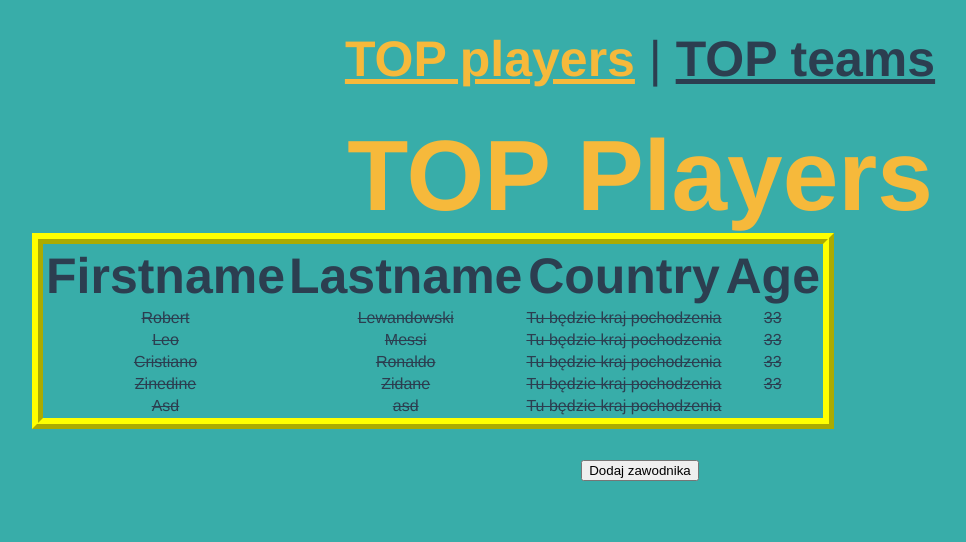
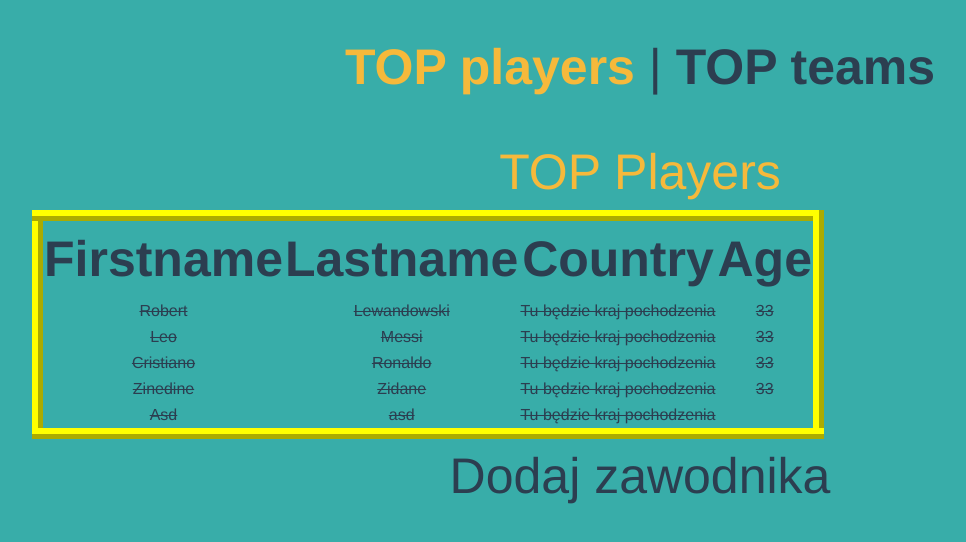
Before and after one commit to Monikaa1909/project3-js, a Vue app: page / in a window 1280 px wide. Shown: the top 542 px of the page, without its empty margins (0-966 px from the left). Built offline with nearby package versions, Linux system fonts and the light colour scheme; data requests are answered from the project's data file.

Commit message:
Add tailwind

```diff
--- /dev/null
+++ b/postcss.config.js
@@ -0,0 +1,6 @@
+module.exports = {
+  plugins: {
+    tailwindcss: {},
+    autoprefixer: {}
+  }
+}
--- /dev/null
+++ b/src/assets/tailwind.css
@@ -0,0 +1,5 @@
+@tailwind base;
+
+@tailwind components;
+
+@tailwind utilities;
--- a/src/main.js
+++ b/src/main.js
@@ -1,5 +1,6 @@
 import { createApp } from 'vue'
 import App from './App.vue'
 import router from './router'
+import './assets/tailwind.css'
 
 createApp(App).use(router).mount('#app')
--- /dev/null
+++ b/tailwind.config.js
@@ -0,0 +1,11 @@
+module.exports = {
+  purge: ['./public/**/*.html', './src/**/*.{vue,js,ts,jsx,tsx}'],
+  darkMode: false, // or 'media' or 'class'
+  theme: {
+    extend: {},
+  },
+  variants: {
+    extend: {},
+  },
+  plugins: [],
+}
```
Also changed, not shown: package.json (+6 -1 lines), 1 other file (tests, documents, lock files or other folders).
